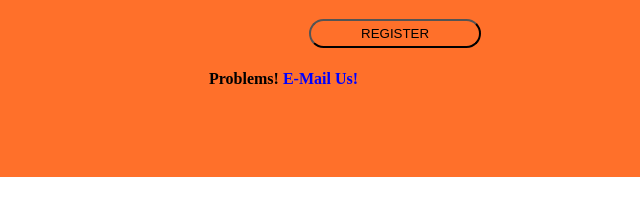
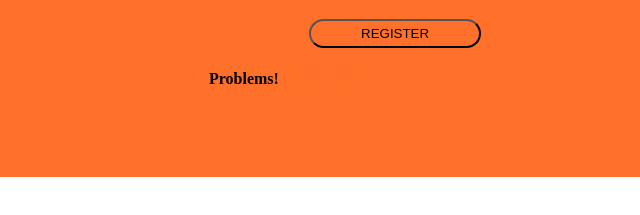
Before and after one commit to begijonikromiddinov/box1, a plain HTML site: page index.html in a window 1280 px wide. Shown: the part 431-646 px from the top of the page, 331-971 px from the left. Drawn offline with Linux system fonts and the light colour scheme.

Commit message:
crate fayl

```diff
--- a/styles.css
+++ b/styles.css
@@ -61,3 +61,6 @@
      display: inline-block;
 
  }
+ .next1 {
+    color: #ff702a;
+ }
```
